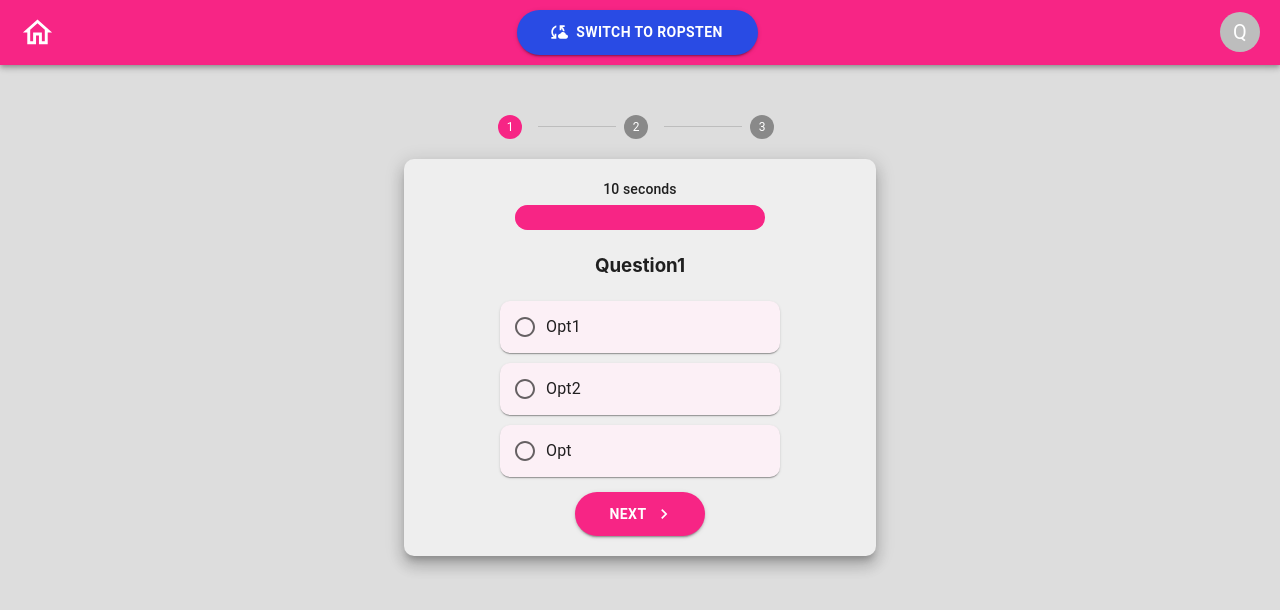
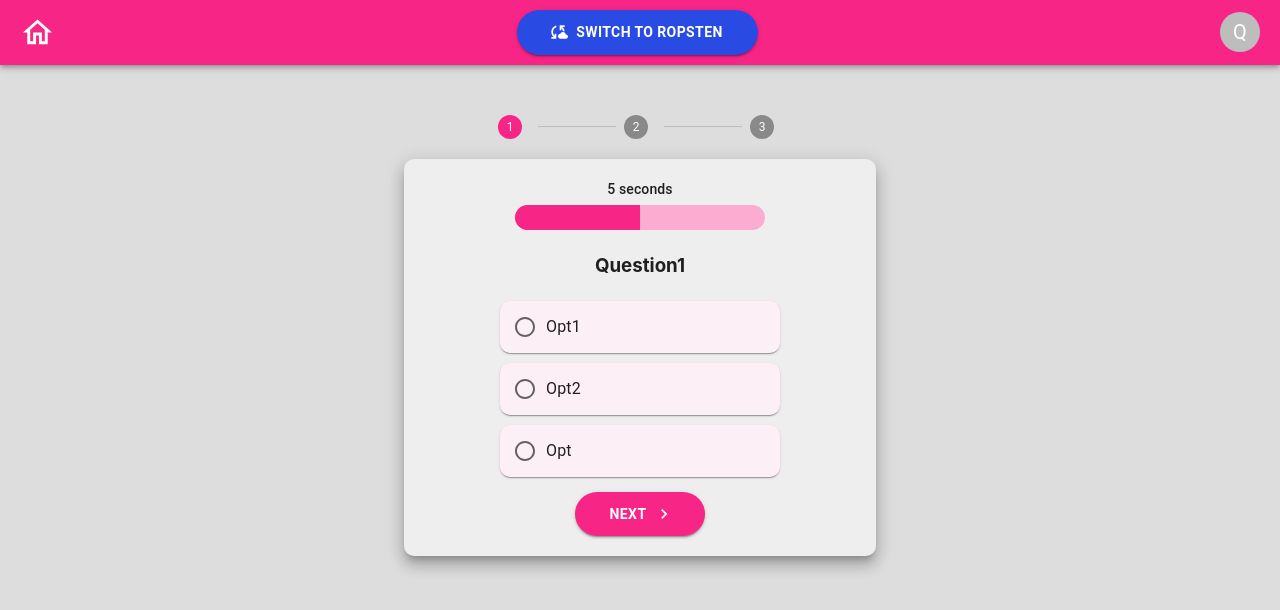
Before and after one commit to dcrescimbeni/rchlbs-challenge-fe, a React (Create React App) app: page /sample-survey in a window 1280 px wide. Shown: the top 610 px of the page. Built offline with nearby package versions, Linux system fonts and the light colour scheme.

Commit message:
Uncommented timer and refactored main card

```diff
--- a/src/components/QuizMainCard.tsx
+++ /dev/null
@@ -1,49 +0,0 @@
-import {
-  Button,
-  CardMedia,
-  Typography,
-  Box,
-  Paper,
-  Container,
-} from '@mui/material';
-import { Link } from 'react-router-dom';
-import NavigateNextIcon from '@mui/icons-material/NavigateNext';
-
-const QuizMainCard = () => {
-  return (
-    <Paper
-      elevation={3}
-      sx={{
-        display: 'flex',
-        flexDirection: 'row',
-        borderRadius: '10px',
-        margin: '15px',
-      }}
-    >
-      <Box sx={{ width: '150px' }}>
-        <CardMedia
-          component="img"
-          image="https://48tools.com/wp-content/uploads/2015/09/shortlink.png"
-          alt="quiz image"
-        />
-      </Box>
-      <Box sx={{ display: 'flex', alignItems: 'center' }}>
-        <Container>
-          <Typography variant="h5" sx={{ marginBottom: '10px' }}>
-            Sample quiz
-          </Typography>
-          <Button
-            endIcon={<NavigateNextIcon />}
-            variant="contained"
-            component={Link}
-            to="/sample-survey"
-          >
-            Start
-          </Button>
-        </Container>
-      </Box>
-    </Paper>
-  );
-};
-
-export default QuizMainCard;
--- a/src/pages/Main.tsx
+++ b/src/pages/Main.tsx
@@ -1,10 +1,48 @@
-import QuizMainCard from '../components/QuizMainCard';
+import {
+  Button,
+  CardMedia,
+  Typography,
+  Box,
+  Paper,
+  Container,
+} from '@mui/material';
+import { Link } from 'react-router-dom';
+import NavigateNextIcon from '@mui/icons-material/NavigateNext';
 
 const Main = () => {
   return (
-    <>
-      <QuizMainCard />
-    </>
+    <Paper
+      elevation={3}
+      sx={{
+        display: 'flex',
+        flexDirection: 'row',
+        borderRadius: '10px',
+        margin: '15px',
+      }}
+    >
+      <Box sx={{ width: '150px' }}>
+        <CardMedia
+          component="img"
+          image="https://48tools.com/wp-content/uploads/2015/09/shortlink.png"
+          alt="quiz image"
+        />
+      </Box>
+      <Box sx={{ display: 'flex', alignItems: 'center' }}>
+        <Container>
+          <Typography variant="h5" sx={{ marginBottom: '10px' }}>
+            Sample quiz
+          </Typography>
+          <Button
+            endIcon={<NavigateNextIcon />}
+            variant="contained"
+            component={Link}
+            to="/sample-survey"
+          >
+            Start
+          </Button>
+        </Container>
+      </Box>
+    </Paper>
   );
 };
 
--- a/src/pages/Quiz.tsx
+++ b/src/pages/Quiz.tsx
@@ -78,14 +78,14 @@ const Quiz = ({ answers, setAnswers }: Props) => {
   }, [survey, currentQuestion]);
 
   // Timer
-  // useEffect(() => {
-  //   let timer = setInterval(() => {
-  //     setCountdown(countdown - 1);
-  //     if (countdown === 0) handleNextQuestion();
-  //   }, 1000);
-  //   return () => clearInterval(timer);
-  //   // eslint-disable-next-line react-hooks/exhaustive-deps
-  // }, [survey, countdown]);
+  useEffect(() => {
+    let timer = setInterval(() => {
+      setCountdown(countdown - 1);
+      if (countdown === 0) handleNextQuestion();
+    }, 1000);
+    return () => clearInterval(timer);
+    // eslint-disable-next-line react-hooks/exhaustive-deps
+  }, [survey, countdown]);
 
   if (!survey.title) return null;
 
```
